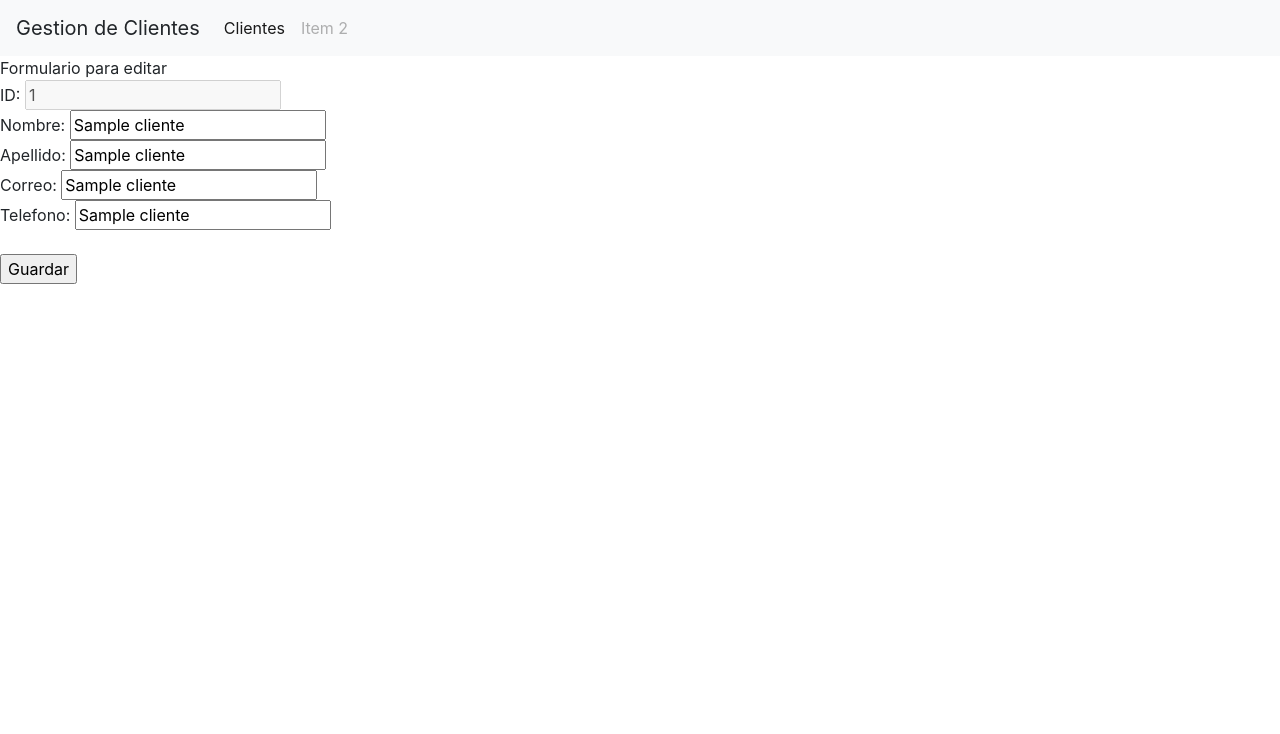
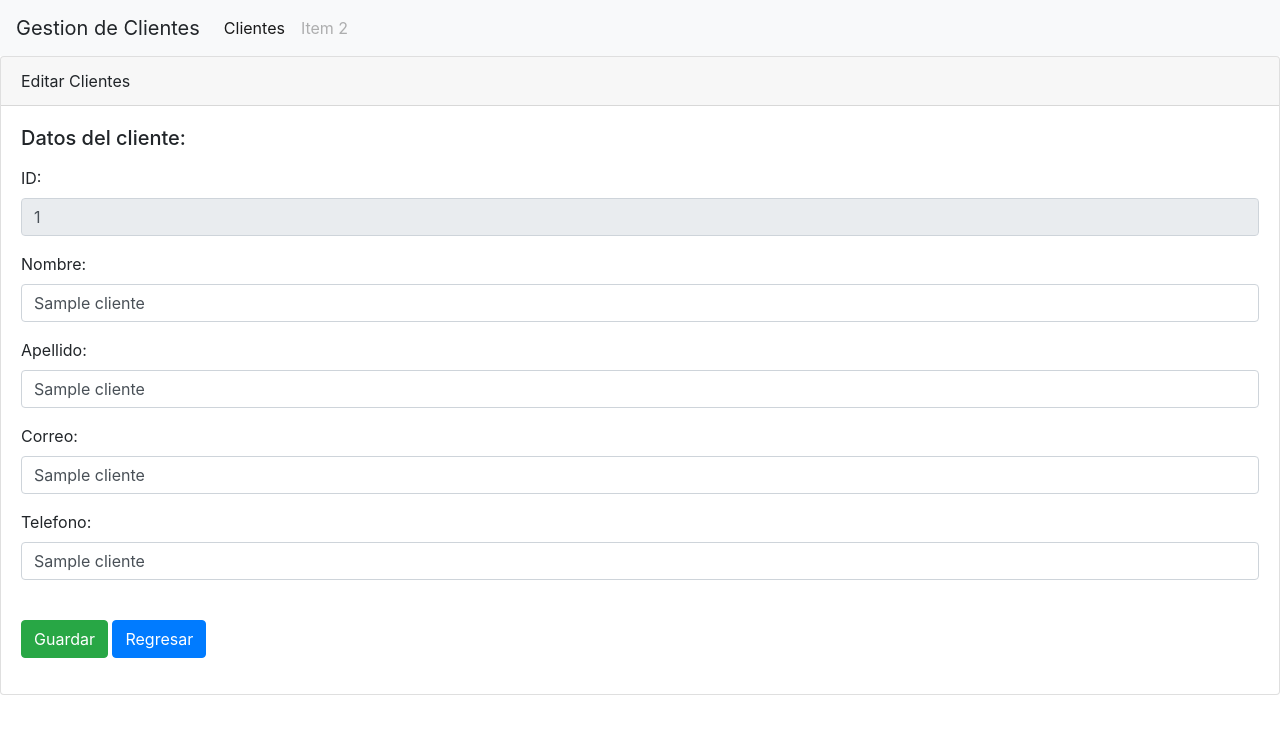
Before and after one commit to Joe1Cano/Proyecto_Tienda, a Flask app: template templates/clientes/edit.html in a window 1280 px wide. Shown: the top 734 px of the page. Run offline with Flask 2, Linux system fonts and the light colour scheme; the template is opened without the code that fills it: most values are stand-ins (such as "Sample title", 1, 10 or a date in 2020); some libraries are stand-ins or nearby versions.

Commit message:
cambios visuales a los htmls

```diff
--- a/main.py
+++ b/main.py
@@ -81,7 +81,7 @@ def storage():
     cursor = conn.cursor()
     cursor.execute(sql, datos)
     conn.commit()
-    return render_template("clientes/index.html")
+    return redirect('/')
 
 
 if __name__ == '__main__':
--- a/templates/clientes/edit.html
+++ b/templates/clientes/edit.html
@@ -1,32 +1,52 @@
 {% include 'header.html' %}
-
-<header>Formulario para editar</header>
 {% for cliente in clientes %}
 
 <form method="post" action="/update" enctype="multipart/form-data">
-    ID:
-    <input type="txt" name="txtID fake" id="txtID fake" value="{{cliente[0]}}" disabled>
-    <input type="hidden" name="txtID" id="txtID" value="{{cliente[0]}}" >
-    <br>
 
-    Nombre:
-    <input type="text" value="{{cliente[1]}}" name="txtNombre" id="txtNombre">
-    <br>
+    <div class="card">
+        <div class="card-header">
+            Editar Clientes
+        </div>
+        <div class="card-body">
+            <h5 class="card-title">Datos del cliente:</h5>
+            <p class="card-text">
 
-    Apellido:
-    <input type="text" value="{{cliente[2]}}" name="txtApellido" id="txtApellido">
-    <br>
+                <div class="form-group">
+                    <label for="txtID fake">ID:</label>
+                    <input id="txtID fake" class="form-control" value="{{cliente[0]}}" type="text" name="txtID fake" disabled>
+                </div>
 
-    Correo:
-    <input type="text" value="{{cliente[3]}}" name="txtCorreo" id="txtCorreo">
-    <br>
+                <input type="hidden" name="txtID" id="txtID" value="{{cliente[0]}}" >
 
-    Telefono:
-    <input type="text" value="{{cliente[4]}}" name="txtTelefono" id="txtTelefono">
-    <br>
-    <br>
+                <div class="form-group">
+                    <label for="txtNombre">Nombre:</label>
+                    <input id="txtNombre" value="{{cliente[1]}}" class="form-control" type="text" name="txtNombre">
+                </div>
 
-    <input type="submit" value="Guardar">
+                <div class="form-group">
+                    <label for="txtApellido">Apellido:</label>
+                    <input id="txtApellido" value="{{cliente[2]}}" class="form-control" type="text" name="txtApellido">
+                </div>
+
+                <div class="form-group">
+                    <label for="txtCorreo">Correo:</label>
+                    <input id="txtCorreo" value="{{cliente[3]}}" class="form-control" type="text" name="txtCorreo">
+                </div>
+
+                <div class="form-group">
+                    <label for="txtTelefono">Telefono:</label>
+                    <input id="txtTelefono" value="{{cliente[4]}}" class="form-control" type="text" name="txtTelefono">
+                </div>
+                <br>
+
+                <div class="form-group">
+                    <input type="submit" class="btn btn-success" value="Guardar">
+                    <a href="{{url_for('index')}}" class="btn btn-primary">Regresar</a>
+                </div>
+            </p>
+        </div>
+    </div>
+
 </form>
 {% endfor %}
 
```
Also changed, not shown: templates/clientes/create.html (+31 -14 lines), templates/clientes/index.html (+6 -2 lines).
